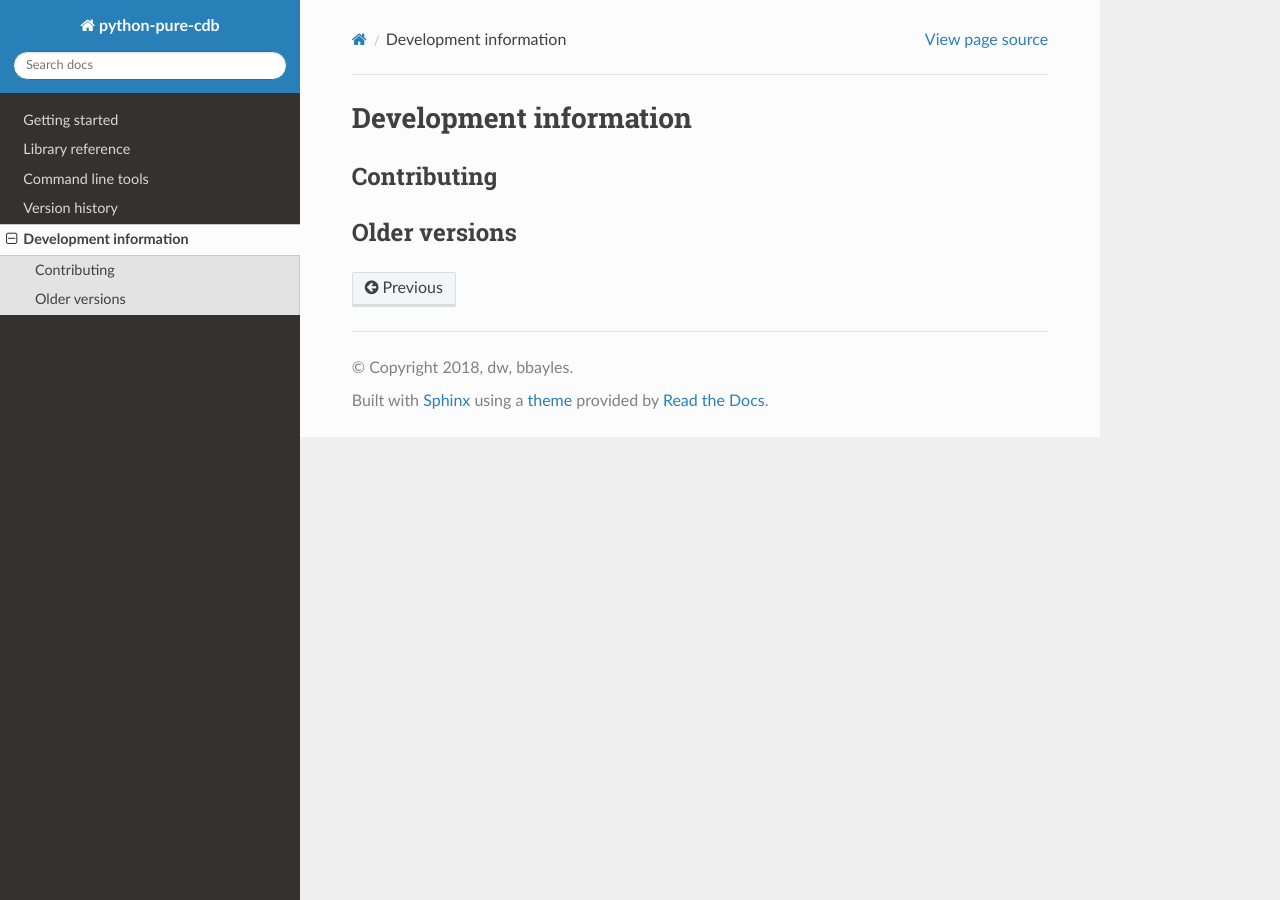
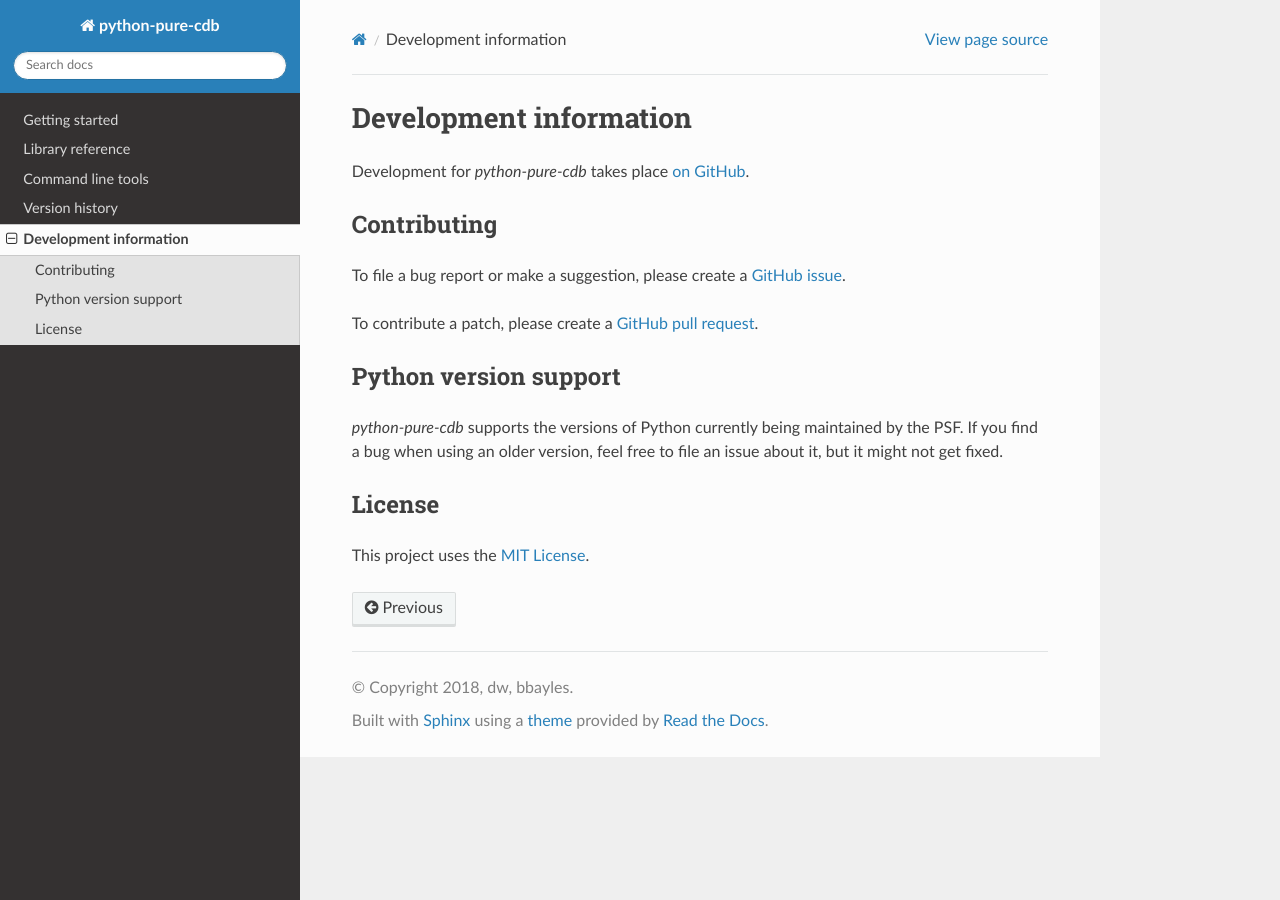
Before and after one commit to bbayles/python-pure-cdb, a Sphinx documentation site: the page built from docs/development.rst, in a window 1280 px wide. Built offline with Sphinx 7.4.7 and the Read the Docs theme 2.0.0, drawn with Linux system fonts in a browser that asks for light colours.

```diff
--- a/docs/development.rst
+++ b/docs/development.rst
@@ -1,8 +1,27 @@
 Development information
 =======================
+
+Development for `python-pure-cdb` takes place
+`on GitHub <https://github.com/dw/python-pure-cdb>`_.
 
 Contributing
 ------------
 
-Older versions
---------------
+To file a bug report or make a suggestion, please create a
+`GitHub issue <https://github.com/dw/python-pure-cdb/issues>`_.
+
+To contribute a patch, please create a
+`GitHub pull request <https://github.com/dw/python-pure-cdb/pulls>`_.
+
+Python version support
+----------------------
+
+`python-pure-cdb` supports the versions of Python currently being maintained
+by the PSF. If you find a bug when using an older version, feel free to
+file an issue about it, but it might not get fixed.
+
+License
+-------
+
+This project uses the
+`MIT License <https://github.com/dw/python-pure-cdb/blob/master/LICENSE>`_.
--- a/docs/library.rst
+++ b/docs/library.rst
@@ -9,7 +9,7 @@ The `Reader` classes
 produced by this package.
 
 The `Reader` classes take one positional argument, a `bytes`-like object with
-a datbase's content:
+a database's content:
 
     >>> import cdblib
     >>> with open('info.cdb', 'rb') as f:
```
Also changed, not shown: docs/versions.rst (+11 -2 lines).
